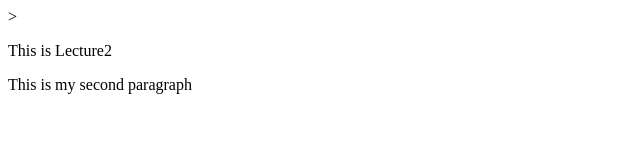
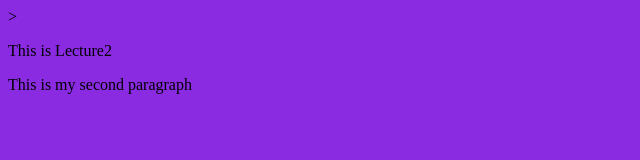
Before and after one commit to koffib/Lecture-2, a plain HTML site: page index.html in a window 1280 px wide. Shown: the whole page, without its empty margins (0-640 px from the left). Drawn offline with Linux system fonts and the light colour scheme.

Commit message:
updated style sheet

```diff
--- a/index.html
+++ b/index.html
@@ -1,6 +1,7 @@
 <!DOCTYPE html>>
 <html>
     <title>Lecture 2</title>
+    <link href="style/style.css" rel="stylesheet">
 
 
     <head>
--- /dev/null
+++ b/style/style.css
@@ -0,0 +1,3 @@
+body{
+    background-color: blueviolet;
+}
```
